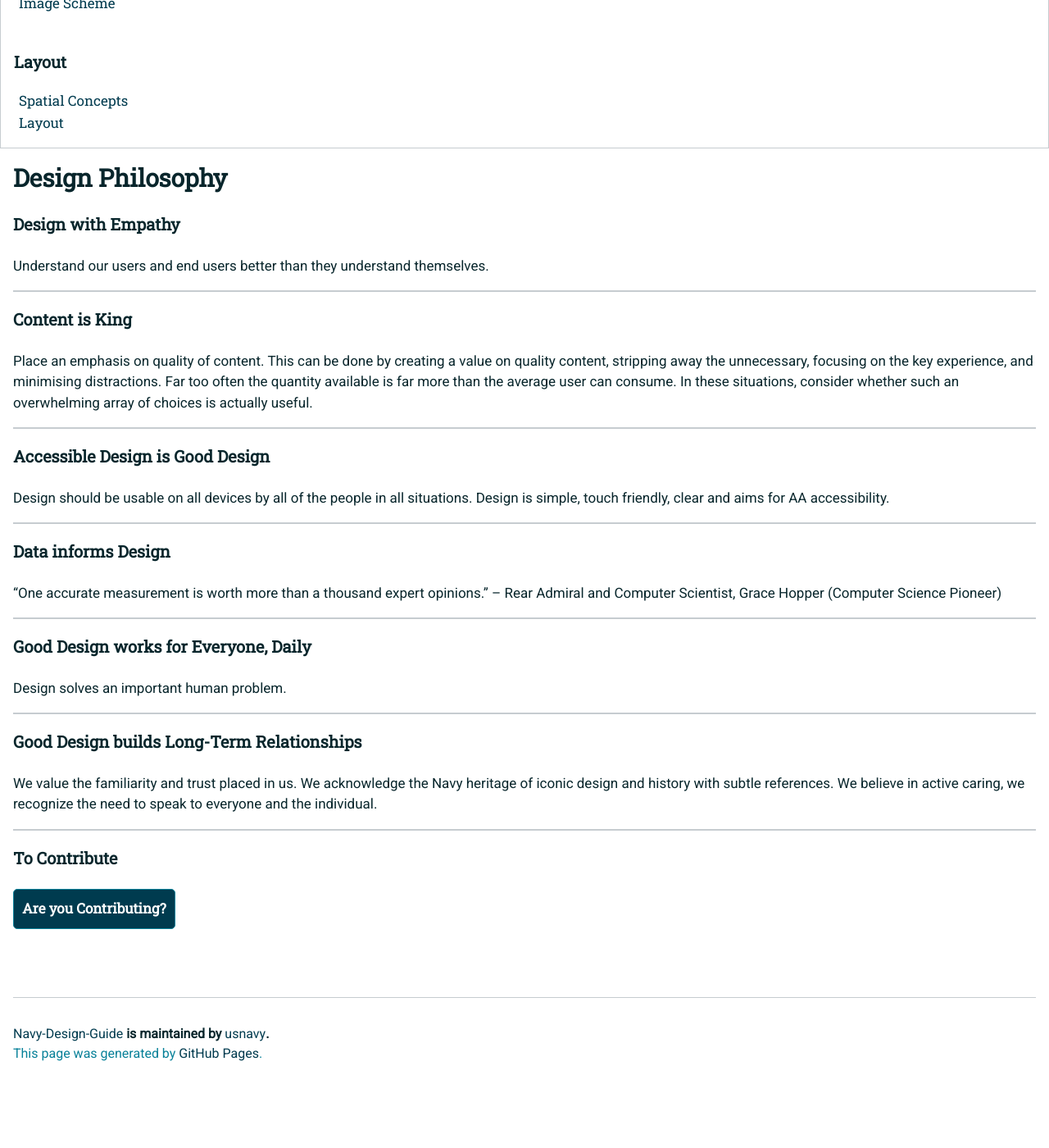
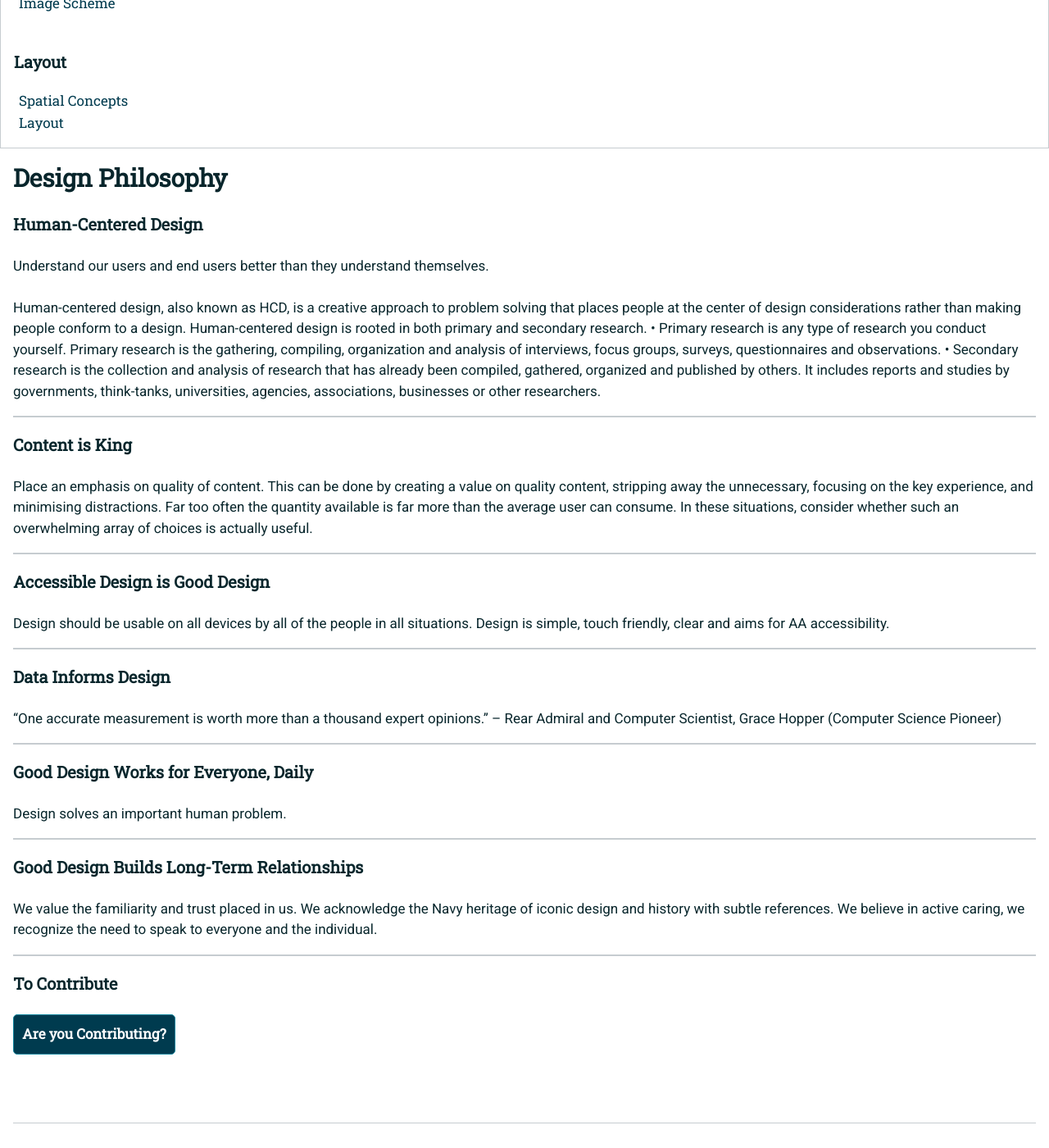
Before and after one commit to usnavy/Navy-Design-Guide, a Jekyll site: the page built from design-philosophy.md, in a window 1280 px wide and 1400 px high, scrolled down 1513 px. Shown: the whole window at 82% size. Built offline with Jekyll 4.4.1, drawn with Linux system fonts in a browser that asks for light colours; nearby versions of some CDN libraries; our own code applies the rules of GitHub Pages for plain Markdown files; before the commit the page ends 2826 px from its top, so only the background shows below that.

Commit message:
Update design-philosophy.md

```diff
--- a/design-philosophy.md
+++ b/design-philosophy.md
@@ -1,8 +1,13 @@
 ## Design Philosophy
 
-### Design with Empathy
+### Human-Centered Design
 
 Understand our users and end users better than they understand themselves.
+
+Human-centered design, also known as HCD, is a creative approach to problem solving that places people at the center of design considerations rather than making people conform to a design.
+Human-centered design is rooted in both primary and secondary research.
+•	Primary research is any type of research you conduct yourself. Primary research is the gathering, compiling, organization and analysis of interviews, focus groups, surveys, questionnaires and observations.
+•	Secondary research is the collection and analysis of research that has already been compiled, gathered, organized and published by others. It includes reports and studies by governments, think-tanks, universities, agencies, associations, businesses or other researchers.
 
 <hr>
 
@@ -18,7 +23,7 @@ Design should be usable on all devices by all of the people in all situations. D
 
 <hr>
 
-### Data informs Design
+### Data Informs Design
 
 “One accurate measurement is worth more than a thousand expert opinions.”
 – Rear Admiral and Computer Scientist, Grace Hopper
@@ -26,13 +31,13 @@ Design should be usable on all devices by all of the people in all situations. D
 
 <hr>
 
-### Good Design works for Everyone, Daily
+### Good Design Works for Everyone, Daily
 
 Design solves an important human problem.
 
 <hr>
 
-### Good Design builds Long-Term Relationships
+### Good Design Builds Long-Term Relationships
 
 We value the familiarity and trust placed in us. We acknowledge the Navy heritage of iconic design and history with subtle references.  We believe in active caring, we recognize the need to speak to everyone and the individual.
 
```
